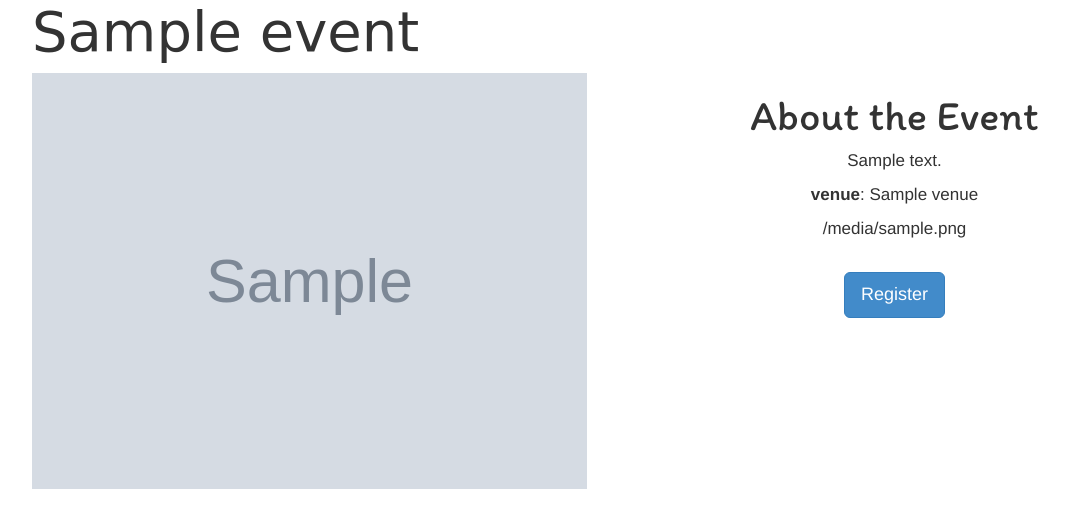
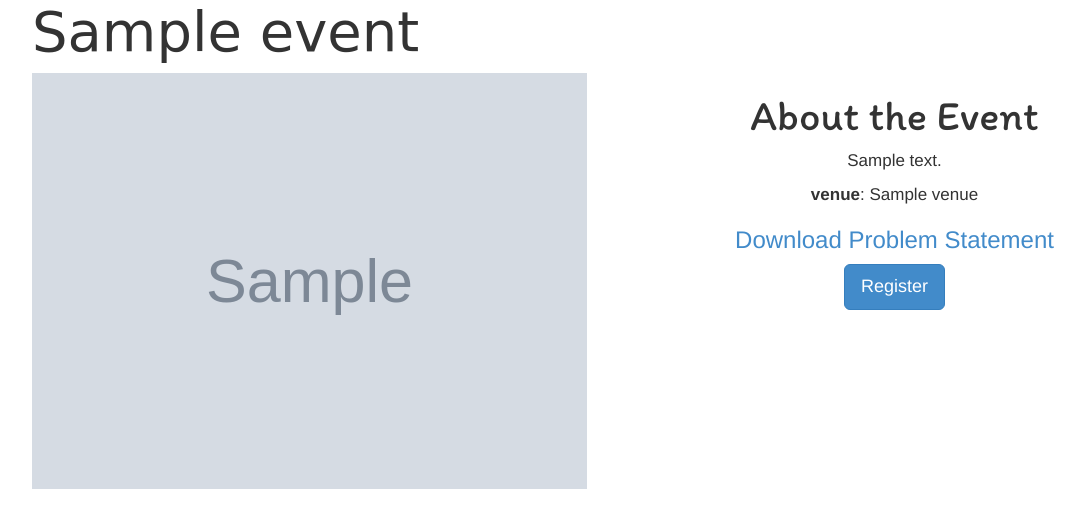
Before and after one commit to NITDgpOS/festcms, a Django app: template festflow/templates/festflow/event_view.html in a window 1280 px wide. Shown: the part 151-661 px from the top of the page, without its empty margins (38-1123 px from the left). Run offline with Django 3.2, Linux system fonts and the light colour scheme; the template is opened without the code that fills it: most values are stand-ins (such as "Sample title", 1, 10 or a date in 2020); grey boxes marked "Sample" are stand-in pictures; some libraries are stand-ins or nearby versions; some web fonts are replaced.

Commit message:
Fix problem statement link

```diff
--- a/festflow/templates/festflow/event_view.html
+++ b/festflow/templates/festflow/event_view.html
@@ -85,7 +85,7 @@
      <h2>About the Event</h2>
      <p>{{ event.description }}</p>
      <p><strong>venue</strong>: {{ event.venue }}</p>
-     <p>{{ event.problem_statement_file }}</p><br>
+     <a href="{{ event.problem_statement_file.url }}"><h3>Download Problem Statement</h3></a>
      {% if event in user_profile.registered_events.all %}
      <h3>You have already registered for this event</h3>
      {% else %}
```
